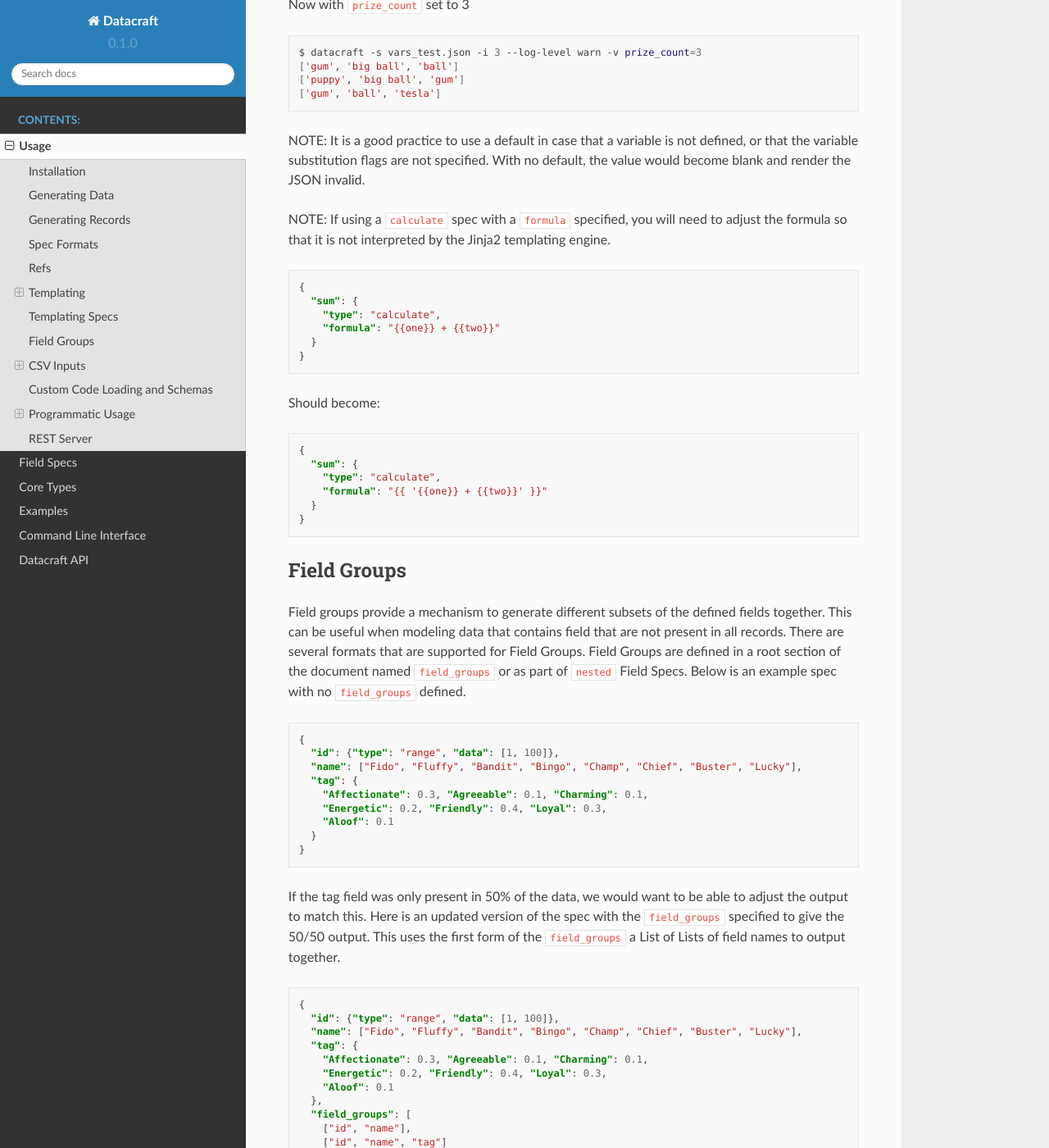
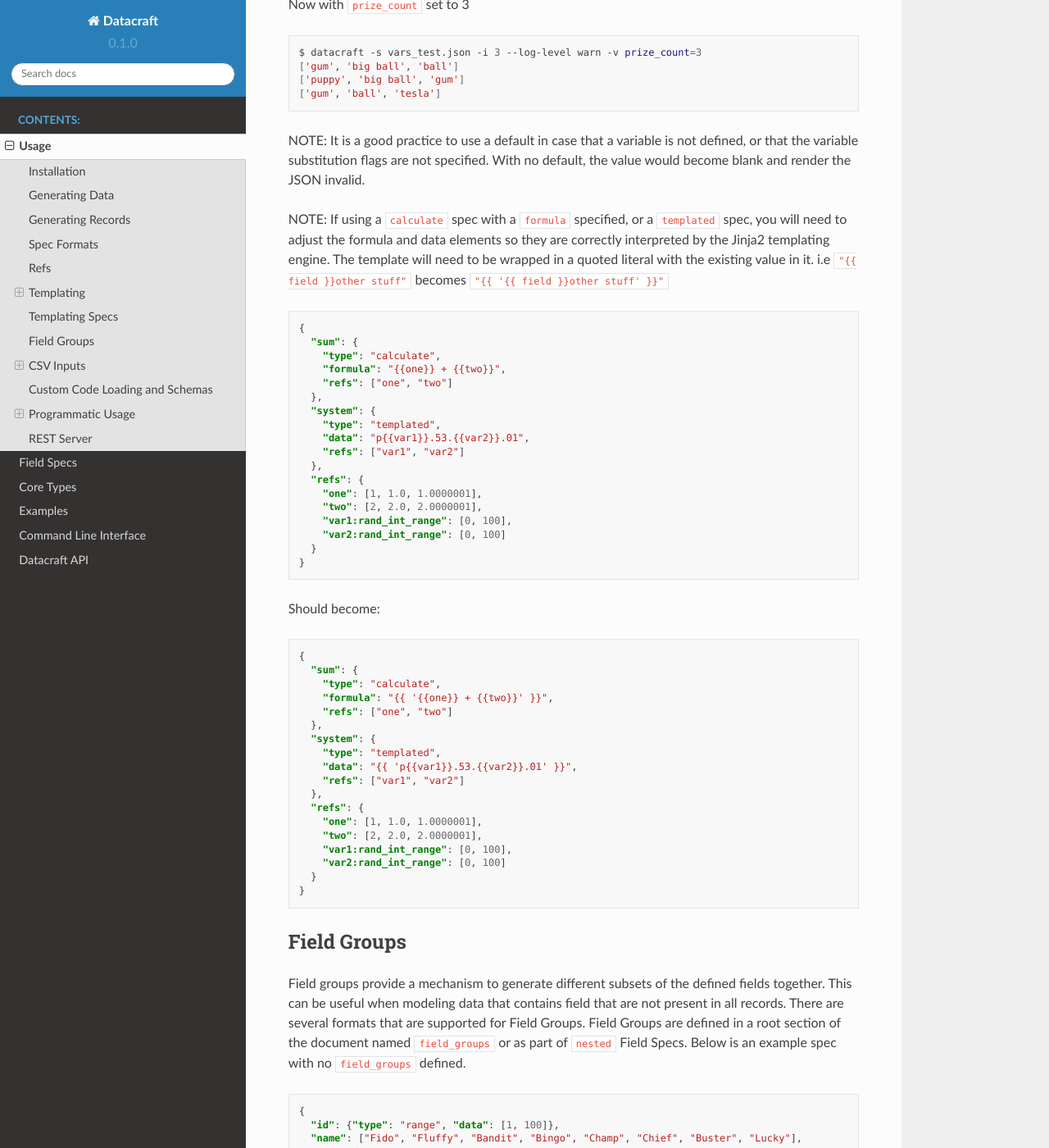
Before and after one commit to bbux-dev/datacraft, a Sphinx documentation site: the page built from docs/source/usage.rst, in a window 1280 px wide and 1400 px high, scrolled down 7446 px. Shown: the whole window at 82% size. Built offline with Sphinx 7.4.7 and the Read the Docs theme 2.0.0, drawn with Linux system fonts in a browser that asks for light colours.

Commit message:
Updated to only apply templating to incoming spec
When substitution vars are defined. Also updated Usage docs to include
templated in the example about using substitution vars on the spec.

```diff
--- a/docs/source/types/templated.rst
+++ b/docs/source/types/templated.rst
@@ -15,10 +15,7 @@ Prototype:
         "data": "string with {{ jinja2 }} syntax fields",
         "fields": ["valid field name1", "valid field name2"],
         OR
-        "refs": ["valid ref1", "valid ref2"],
-        "config": {
-          "join_with": "<optional string to use to join fields or refs, default is none>"
-        }
+        "refs": ["valid ref1", "valid ref2"]
       }
     }
 
--- a/docs/source/usage.rst
+++ b/docs/source/usage.rst
@@ -414,15 +414,29 @@ Now with ``prize_count`` set to 3
 NOTE: It is a good practice to use a default in case that a variable is not defined, or that the variable
 substitution flags are not specified. With no default, the value would become blank and render the JSON invalid.
 
-NOTE: If using a ``calculate`` spec with a ``formula`` specified, you will need to adjust the formula so that it is not
-interpreted by the Jinja2 templating engine.
+NOTE: If using a ``calculate`` spec with a ``formula`` specified, or a ``templated`` spec, you will need to adjust the
+formula and data elements so they are correctly interpreted by the Jinja2 templating engine. The template will need
+to be wrapped in a quoted literal with the existing value in it. i.e ``"{{ field }}other stuff"`` becomes
+``"{{ '{{ field }}other stuff' }}"``
 
 .. code-block:: json
 
    {
      "sum": {
        "type": "calculate",
-       "formula": "{{one}} + {{two}}"
+       "formula": "{{one}} + {{two}}",
+       "refs": ["one", "two"]
+     },
+     "system": {
+       "type": "templated",
+       "data": "p{{var1}}.53.{{var2}}.01",
+       "refs": ["var1", "var2"]
+     },
+     "refs": {
+       "one": [1, 1.0, 1.0000001],
+       "two": [2, 2.0, 2.0000001],
+       "var1:rand_int_range": [0, 100],
+       "var2:rand_int_range": [0, 100]
      }
    }
 
@@ -433,7 +447,19 @@ Should become:
    {
      "sum": {
        "type": "calculate",
-       "formula": "{{ '{{one}} + {{two}}' }}"
+       "formula": "{{ '{{one}} + {{two}}' }}",
+       "refs": ["one", "two"]
+     },
+     "system": {
+       "type": "templated",
+       "data": "{{ 'p{{var1}}.53.{{var2}}.01' }}",
+       "refs": ["var1", "var2"]
+     },
+     "refs": {
+       "one": [1, 1.0, 1.0000001],
+       "two": [2, 2.0, 2.0000001],
+       "var1:rand_int_range": [0, 100],
+       "var2:rand_int_range": [0, 100]
      }
    }
 
```
Also changed, not shown: 2 other files.
